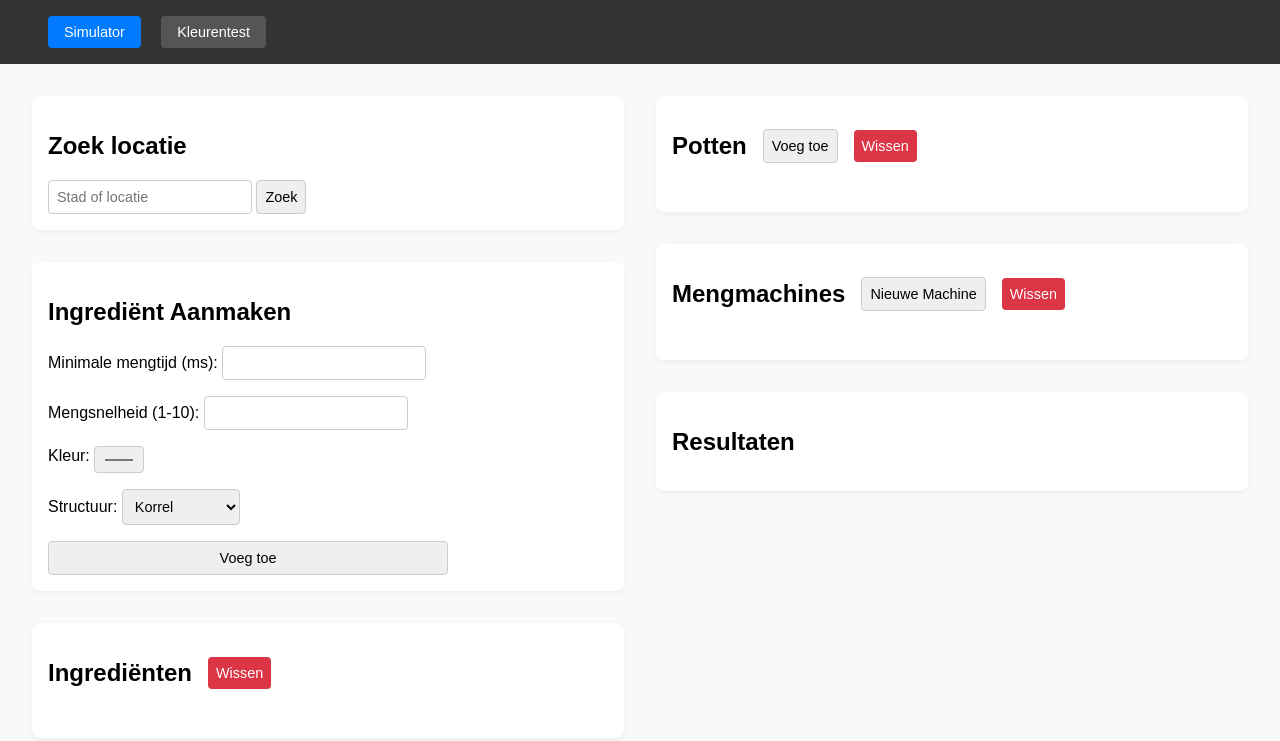
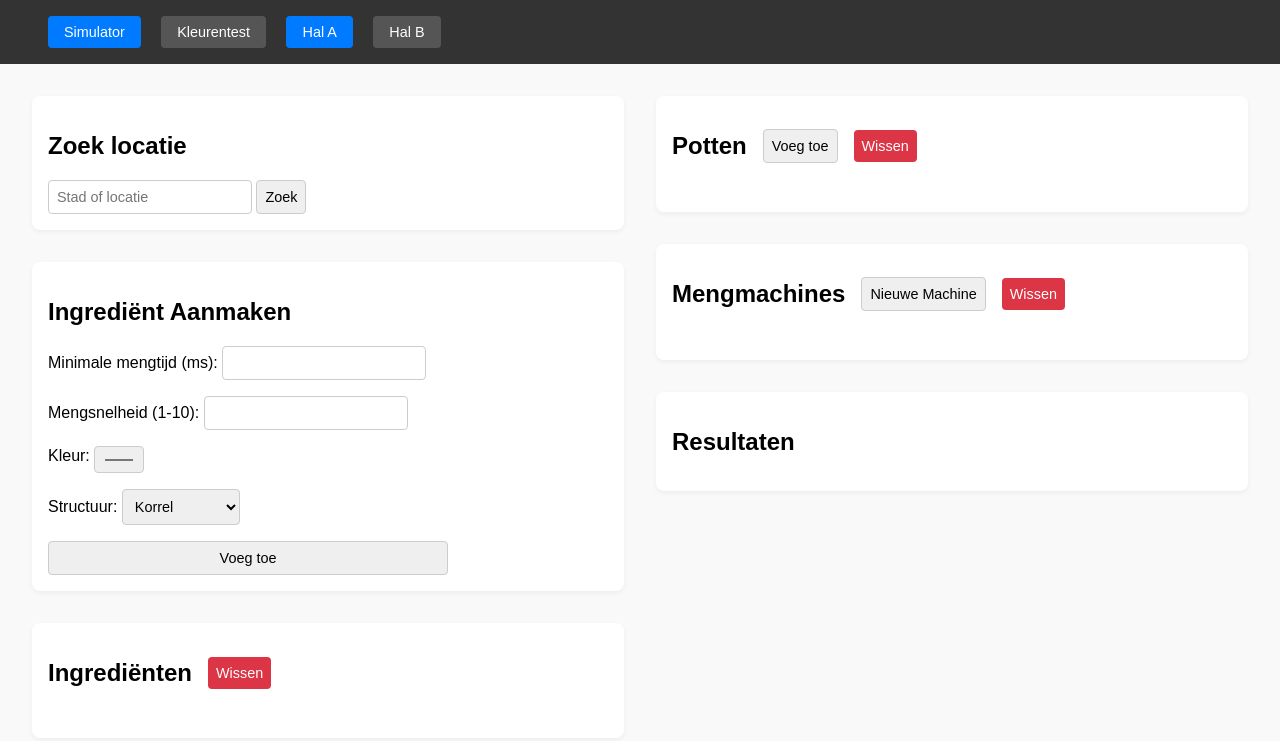
Before and after one commit to charafoualid/FutureColor, a plain HTML site: page index.html in a window 1280 px wide. Drawn offline with Linux system fonts and the light colour scheme.

Commit message:
Added buttons and it's css to switch halls

```diff
--- a/index.html
+++ b/index.html
@@ -11,6 +11,9 @@
     <nav>
         <button id="nav-simulator" class="nav-button active-nav">Simulator</button>
         <button id="nav-color-test" class="nav-button">Kleurentest</button>
+
+        <button id="nav-hall-a" class="nav-button active-hall">Hal A</button>
+        <button id="nav-hall-b" class="nav-button">Hal B</button>
     </nav>
 </header>
 
--- a/styles/style.css
+++ b/styles/style.css
@@ -30,6 +30,10 @@ body {
 }
 
 .app-header nav button.active-nav {
+    background-color: #007bff;
+}
+
+.app-header nav button.active-hall {
     background-color: #007bff;
 }
 
```
